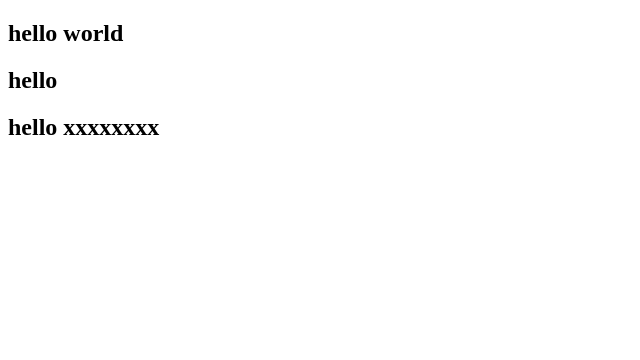
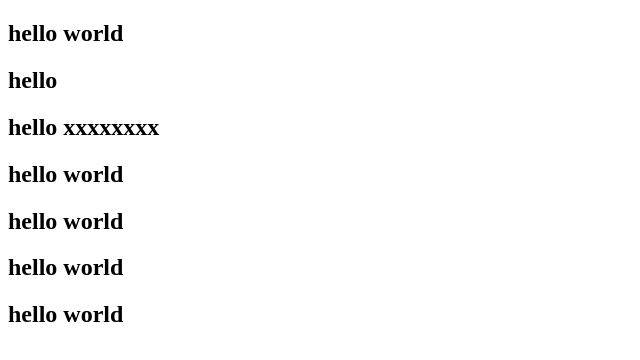
Before and after one commit to xyf-111/testdemo, a plain HTML site: page index.html in a window 1280 px wide. Shown: the whole page, without its empty margins (0-640 px from the left). Drawn offline with Linux system fonts and the light colour scheme.

Commit message:
这是第四次提交

```diff
--- a/index.html
+++ b/index.html
@@ -13,5 +13,9 @@
     <h2>hello world</h2>
     <h2>hello</h2>
     <h2>hello xxxxxxxx</h2>
+    <h2>hello world</h2>
+    <h2>hello world</h2>
+    <h2>hello world</h2>
+    <h2>hello world</h2>
 </body>
 </html>
```
Also changed, not shown: 1 other file.
